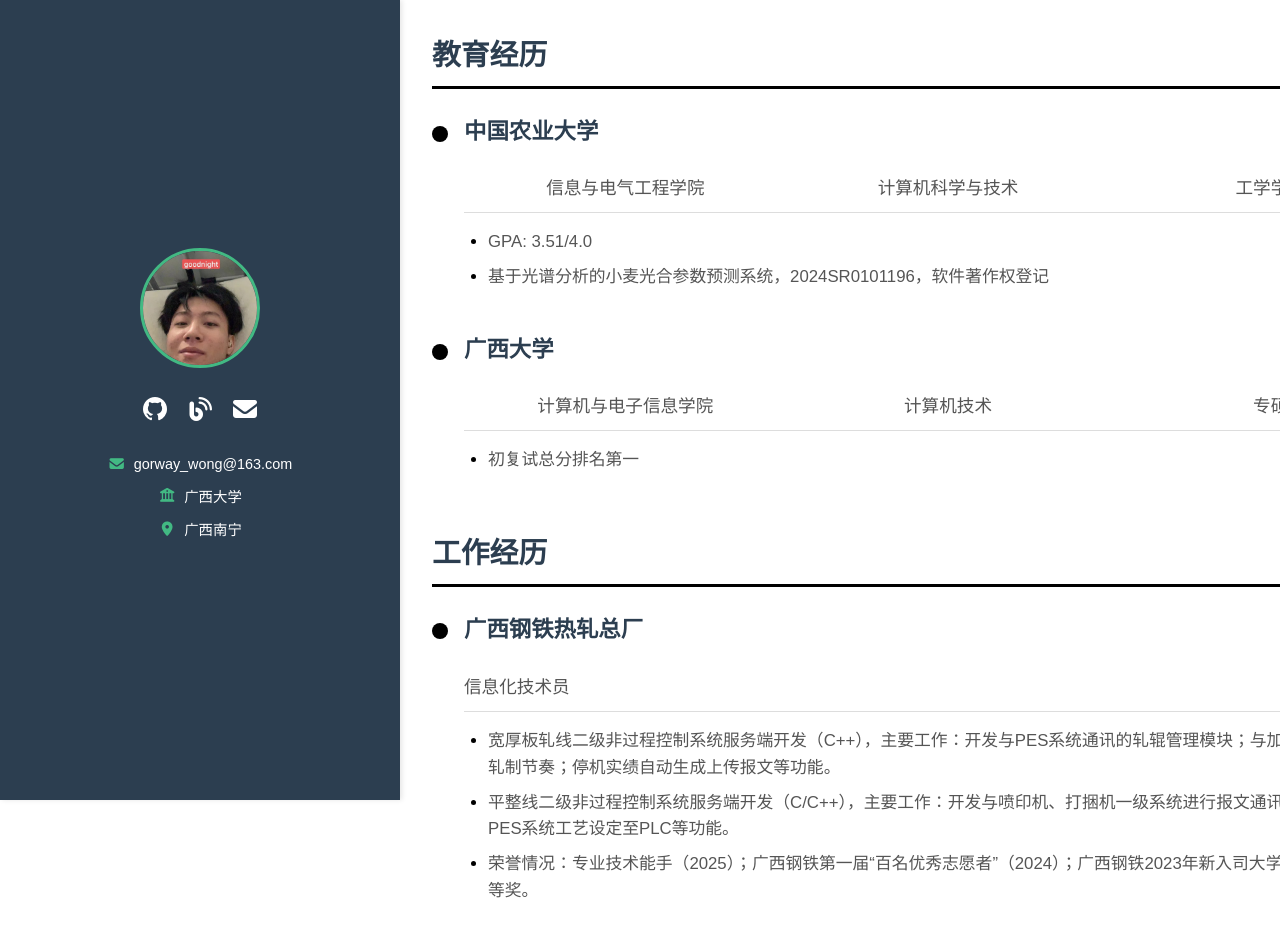
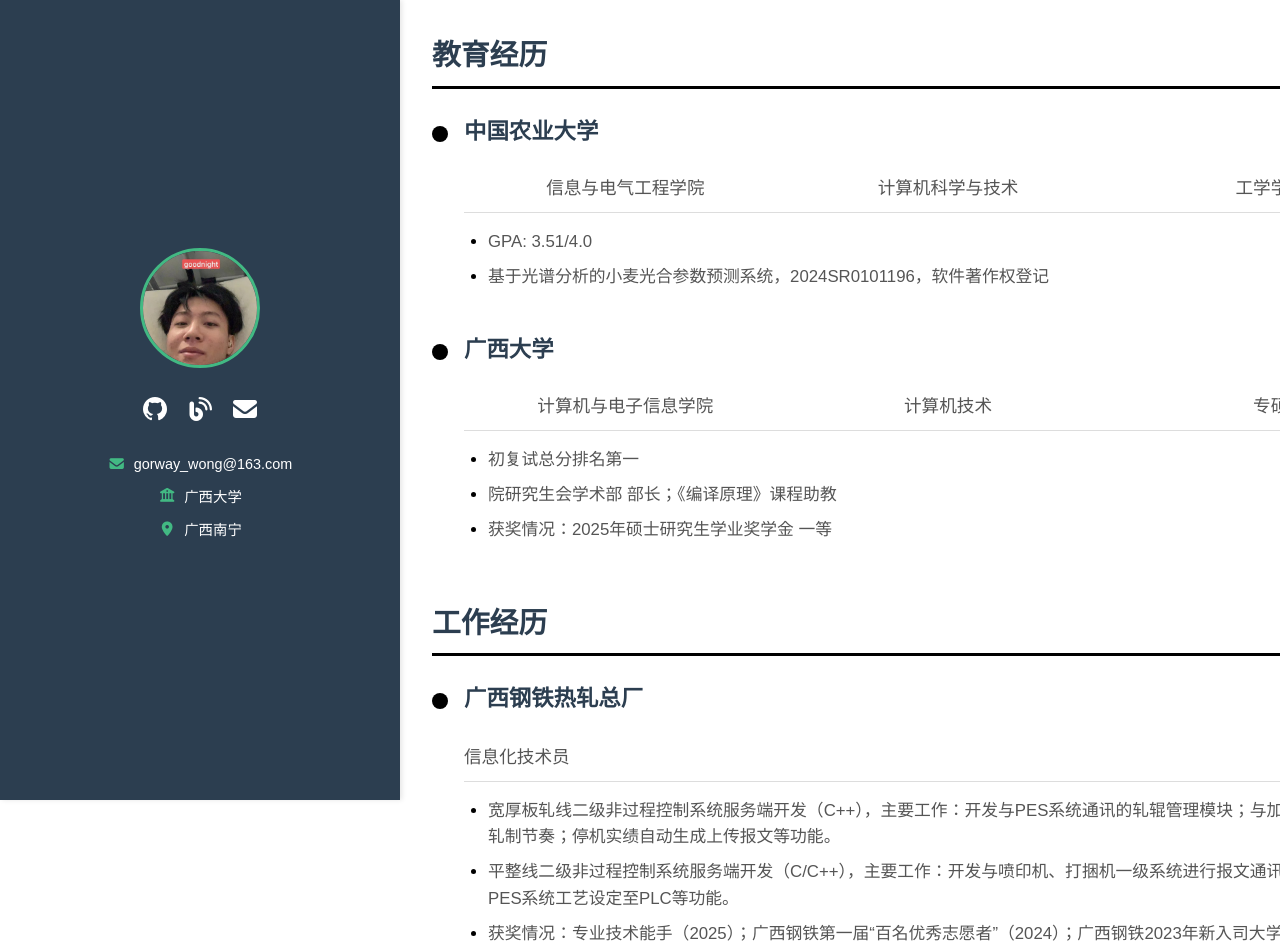
Before and after one commit to GorwayWong/GorwayWong.github.io, a Vue app in the folder gorwaywong/: page / in a window 1280 px wide. Shown: the top 950 px of the page. Built offline with nearby package versions, Linux system fonts and the light colour scheme.

Commit message:
增加内容20251102

```diff
--- a/gorwaywong/src/components/EducationSection.vue
+++ b/gorwaywong/src/components/EducationSection.vue
@@ -38,7 +38,7 @@ const education = [
     college: "信息与电气工程学院", // 新增：学院
     major: "计算机科学与技术",   // 专业
     degree: "工学学士",         // 新增：学位
-    duration: "2019~2023",     // 时间
+    duration: "2019.9~2023.6",     // 时间
     achievements: [
       "GPA: 3.51/4.0",
       "基于光谱分析的小麦光合参数预测系统，2024SR0101196，软件著作权登记"
@@ -49,8 +49,12 @@ const education = [
     college: "计算机与电子信息学院",
     major: "计算机技术",
     degree: "专硕",
-    duration: "2025至今",
-    achievements: ["初复试总分排名第一"]
+    duration: "2025.9至今",
+    achievements: [
+      "初复试总分排名第一",
+      "院研究生会学术部 部长；《编译原理》课程助教",
+      "获奖情况：2025年硕士研究生学业奖学金 一等"
+    ]
   }
 ]
 </script>
--- a/gorwaywong/src/components/WorkSection.vue
+++ b/gorwaywong/src/components/WorkSection.vue
@@ -41,7 +41,7 @@ const works = [
     responsibilities: [      // 工作职责列表
       "宽厚板轧线二级非过程控制系统服务端开发（C++），主要工作：开发与PES系统通讯的轧辊管理模块；与加热炉二级系统交换轧制节奏；停机实绩自动生成上传报文等功能。",
       "平整线二级非过程控制系统服务端开发（C/C++），主要工作：开发与喷印机、打捆机一级系统进行报文通讯功能；获取并转发PES系统工艺设定至PLC等功能。",
-      "荣誉情况：专业技术能手（2025）；广西钢铁第一届“百名优秀志愿者”（2024）；广西钢铁2023年新入司大学生轮岗实习评比 一等奖。"
+      "获奖情况：专业技术能手（2025）；广西钢铁第一届“百名优秀志愿者”（2024）；广西钢铁2023年新入司大学生轮岗实习评比 一等奖。"
     ]
   }
 //   {
```
